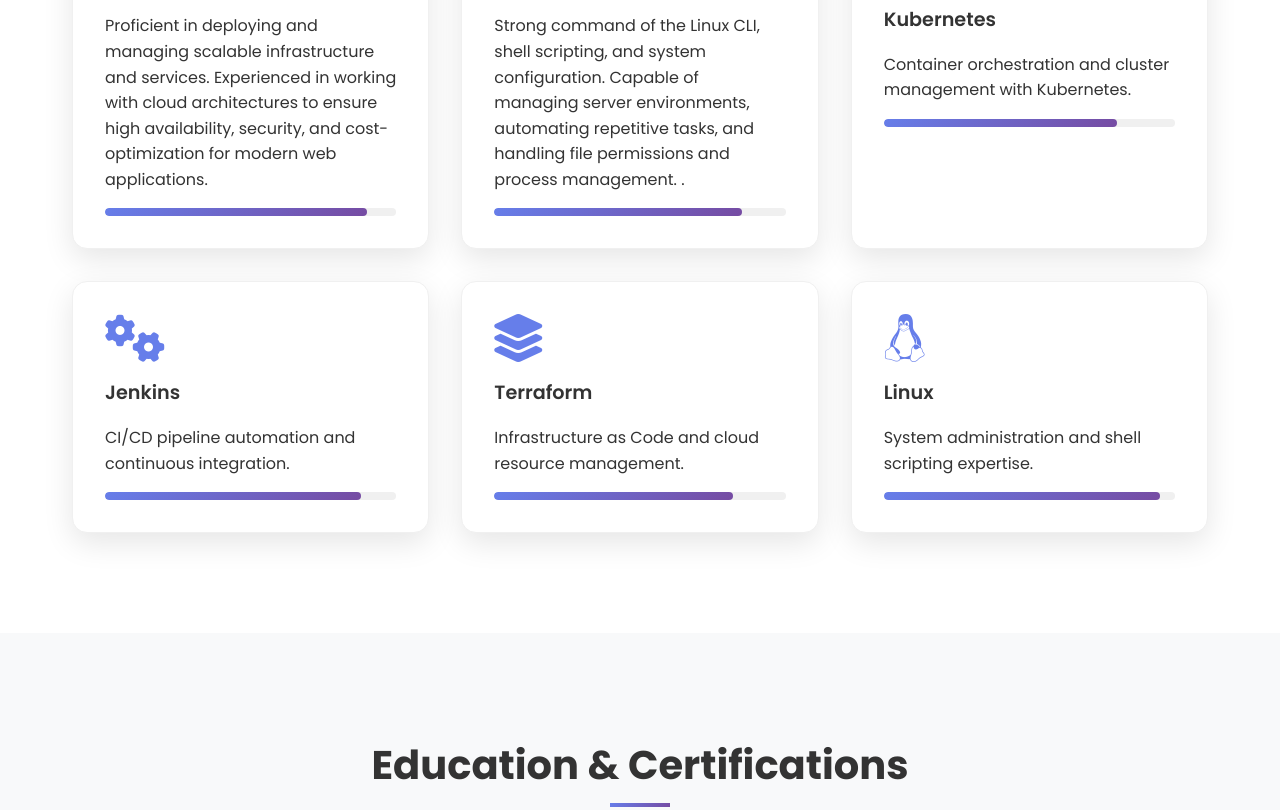
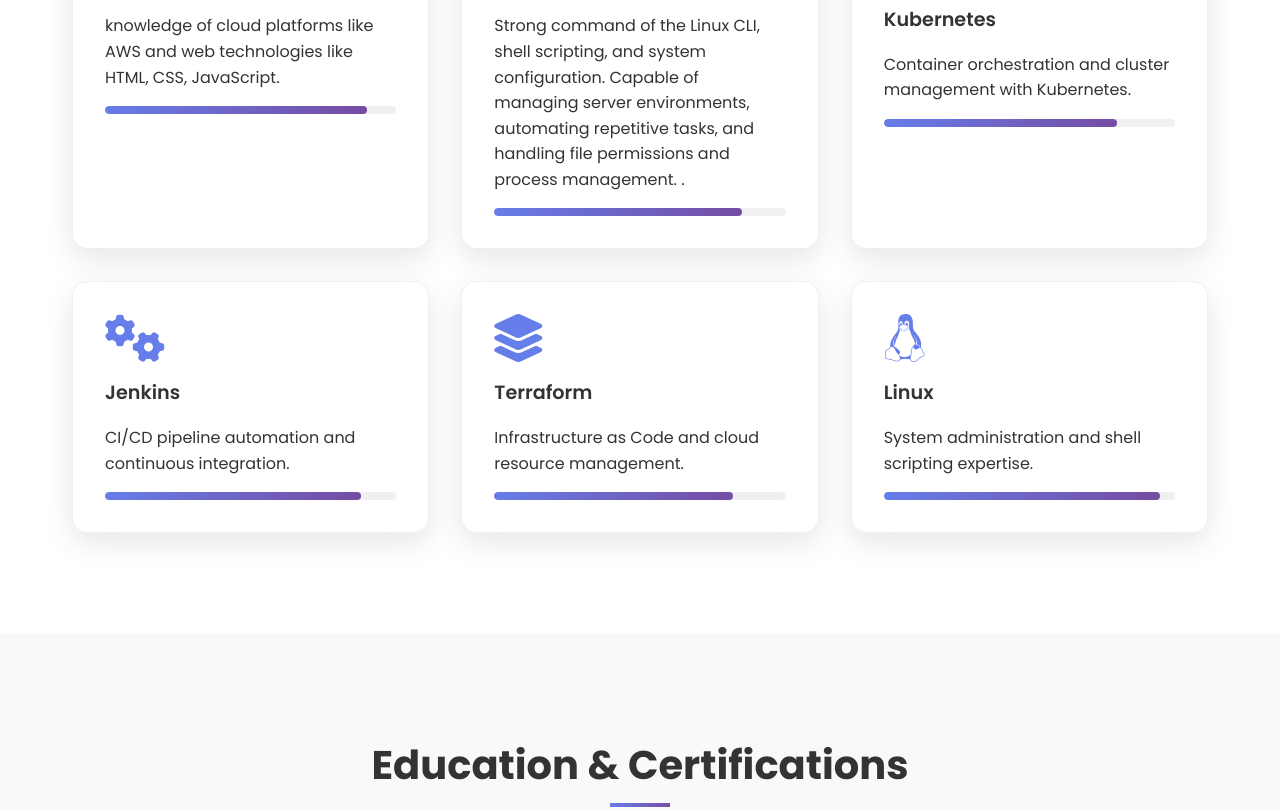
Before and after one commit to OmkarKavitake/myfortfoliowebsite, a plain HTML site: page index.html in a window 1280 px wide. Shown: the part 1104-1914 px from the top of the page. Drawn offline with Linux system fonts and the light colour scheme.

Commit message:
Update index.html

```diff
--- a/index.html
+++ b/index.html
@@ -650,7 +650,7 @@
                 <div class="skill-card fade-in">
                     <i class="fa-solid fa-cloud"></i>
                     <h3 class="skill-name">Cloud Application Developer</h3>
-                    <p>Proficient in deploying and managing scalable infrastructure and services. Experienced in working with cloud architectures to ensure high availability, security, and cost-optimization for modern web applications.</p>
+                    <p>knowledge of cloud platforms like AWS and web technologies like HTML, CSS, JavaScript.</p>
                     <div class="progress-bar">
                         <div class="progress-fill" data-skill="90"></div>
                     </div>
```
